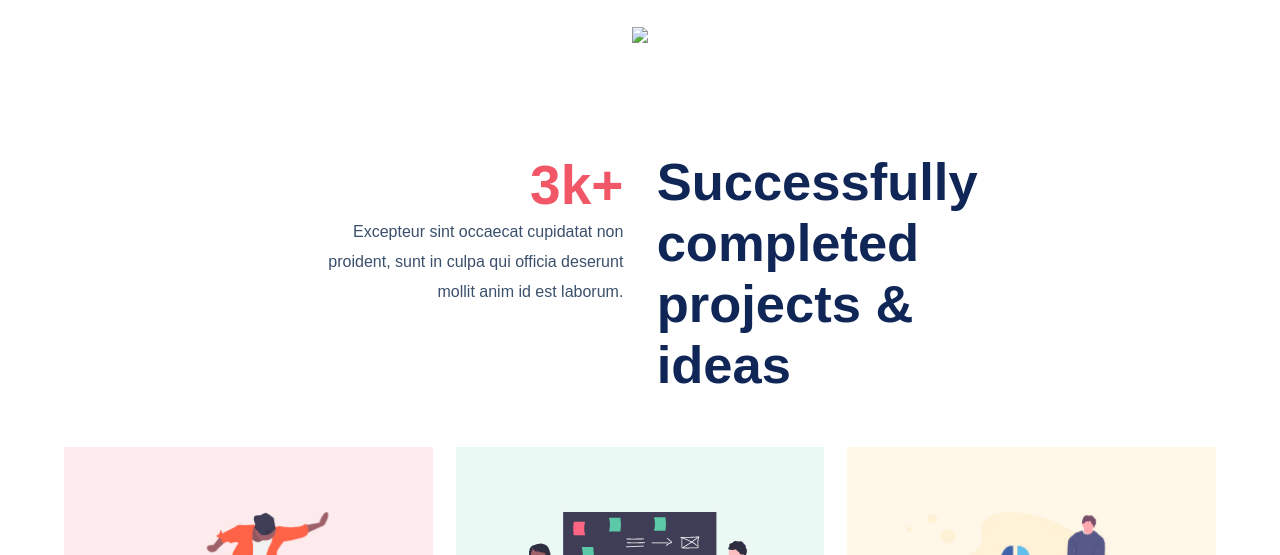
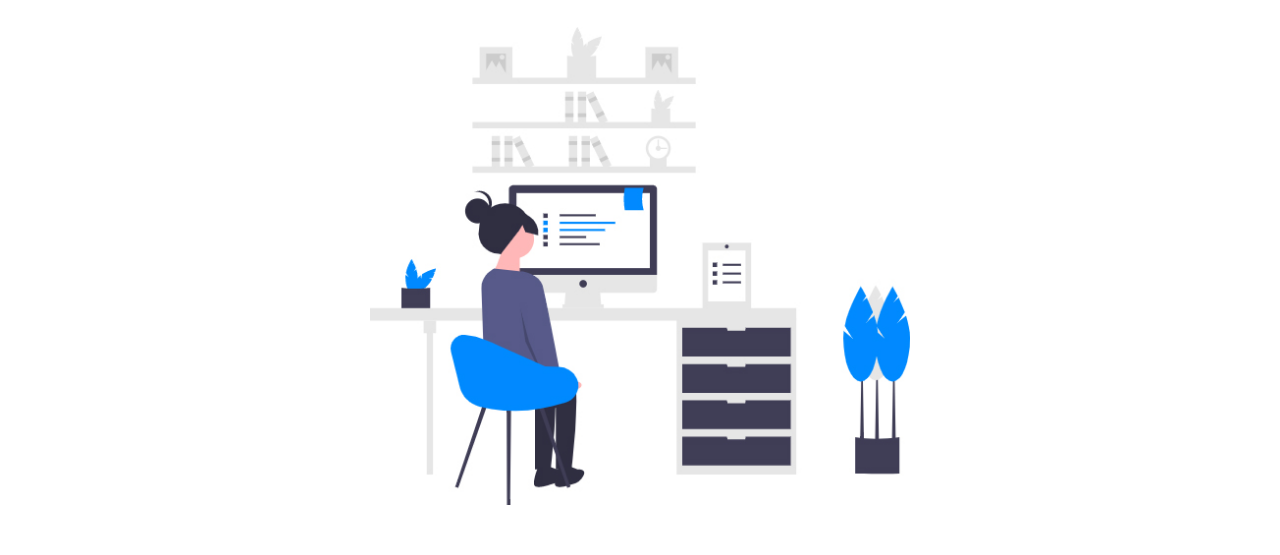
Before and after one commit to afrojarimon/quick, a plain HTML site: page index.html in a window 1280 px wide. Shown: the part 386-941 px from the top of the page. Drawn offline with Linux system fonts and the light colour scheme.

Commit message:
Update index.html

```diff
--- a/index.html
+++ b/index.html
@@ -35,7 +35,7 @@ dolore magna aliqua. Ut enim ad minim veniam.</p>
 
 
 		    <div class="b_img">
-			<img src="image/background img.jpg">
+			<img src="image/backgroundimg.jpg">
 
 		    </div>
 	    </div>
```
